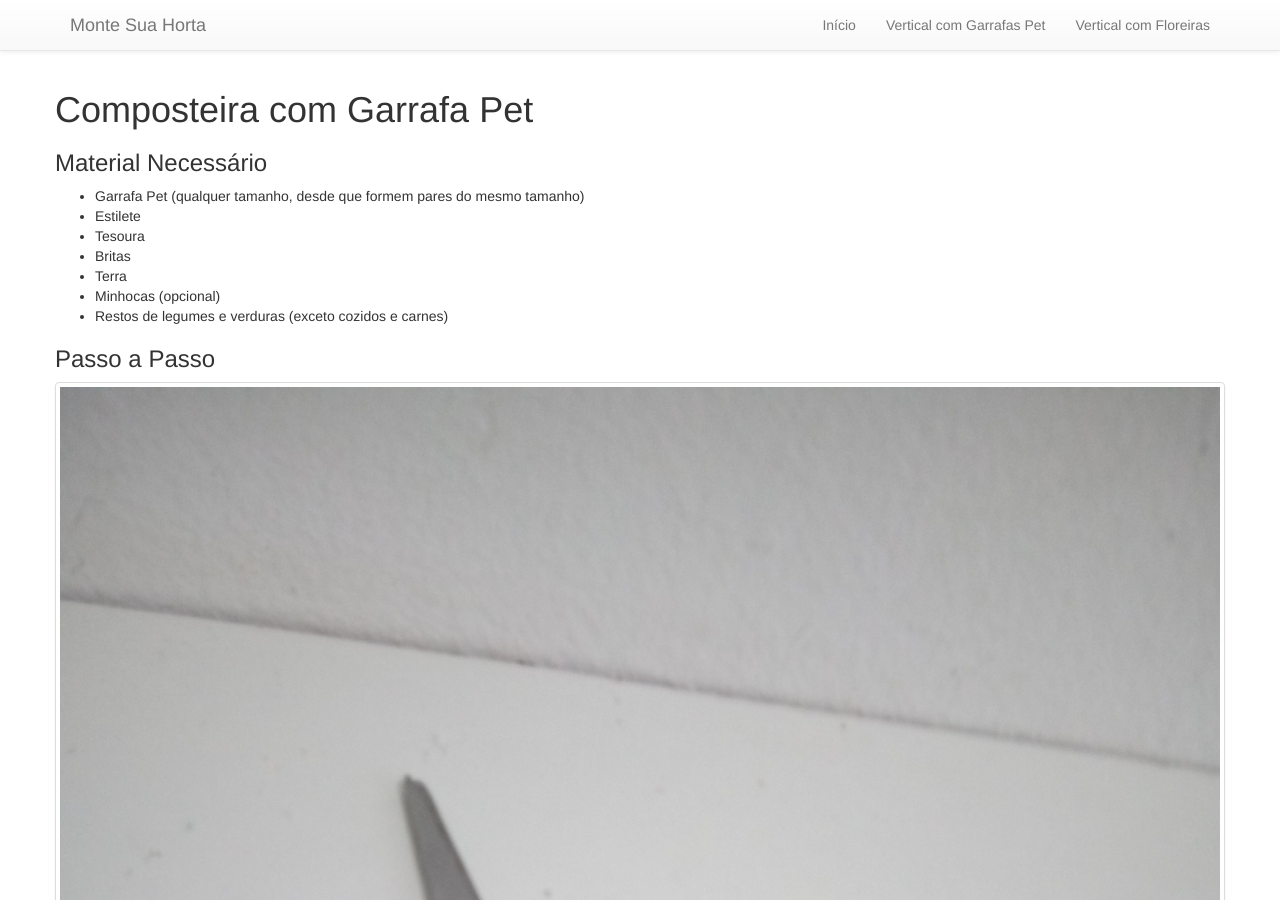
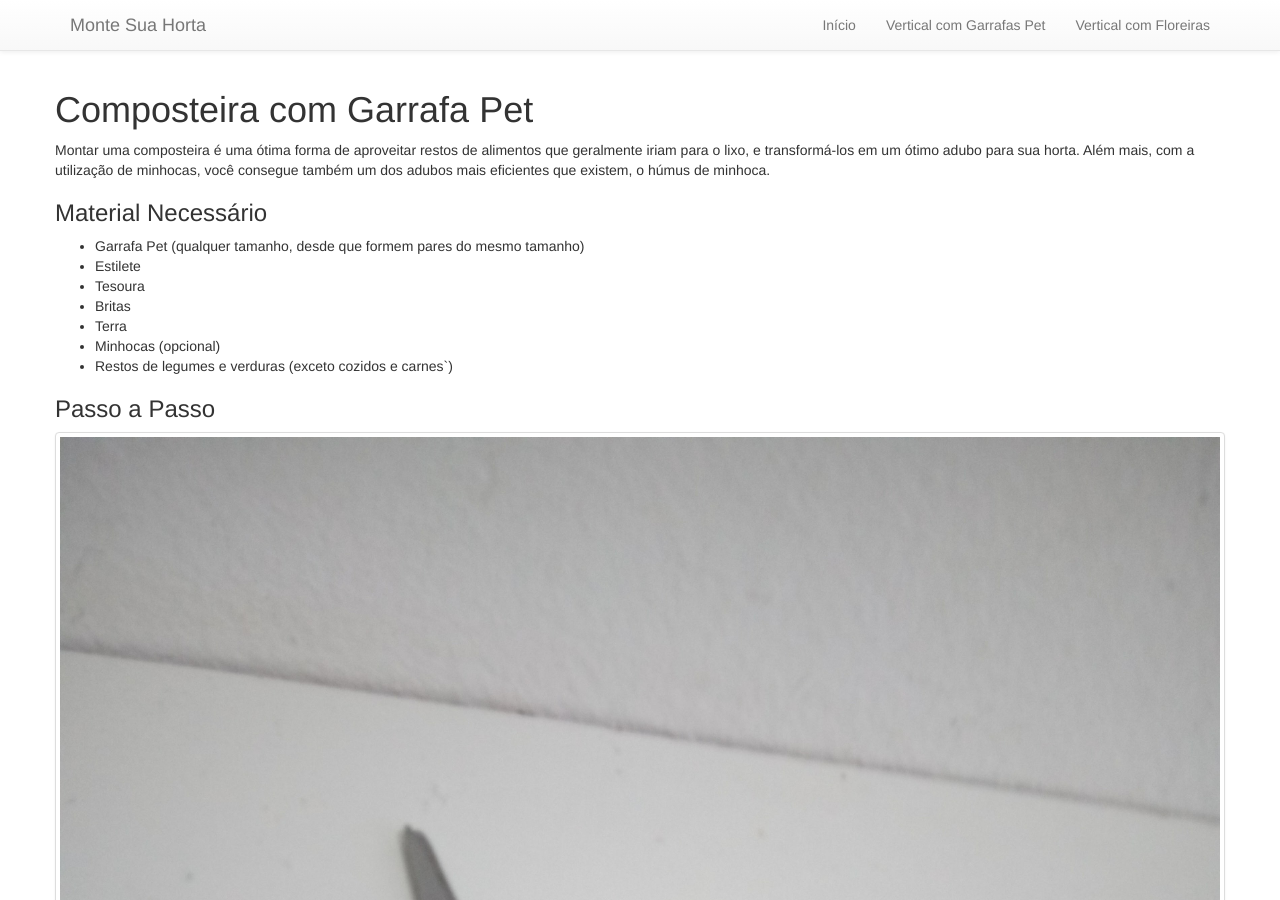
Before and after one commit to mrprompt/montesuahorta, a Jekyll site: the page built from composteira-pet.md, in a window 1280 px wide and 900 px high. Built offline with Jekyll 4.4.1, drawn with Linux system fonts in a browser that asks for light colours; nearby versions of some CDN libraries; our own code applies the rules of GitHub Pages for plain Markdown files.

Commit message:
fix page

```diff
--- a/composteira-pet.md
+++ b/composteira-pet.md
@@ -4,6 +4,10 @@ slug: composteira-pet
 tags: compostagem,composteira,garrafa,pet
 ---
 # Composteira com Garrafa Pet
+
+Montar uma composteira é uma ótima forma de aproveitar restos de alimentos que geralmente iriam para o lixo, e transformá-los em
+um ótimo adubo para sua horta. Além mais, com a utilização de minhocas, você consegue também um dos adubos mais eficientes que
+existem, o húmus de minhoca.
 
 ### Material Necessário
 - Garrafa Pet (qualquer tamanho, desde que formem pares do mesmo tamanho)
@@ -12,7 +16,7 @@ tags: compostagem,composteira,garrafa,pet
 - Britas
 - Terra
 - Minhocas (opcional)
-- Restos de legumes e verduras (exceto cozidos e carnes)
+- Restos de legumes e verduras (exceto cozidos e carnes`)
 
 ### Passo a Passo
 
```
